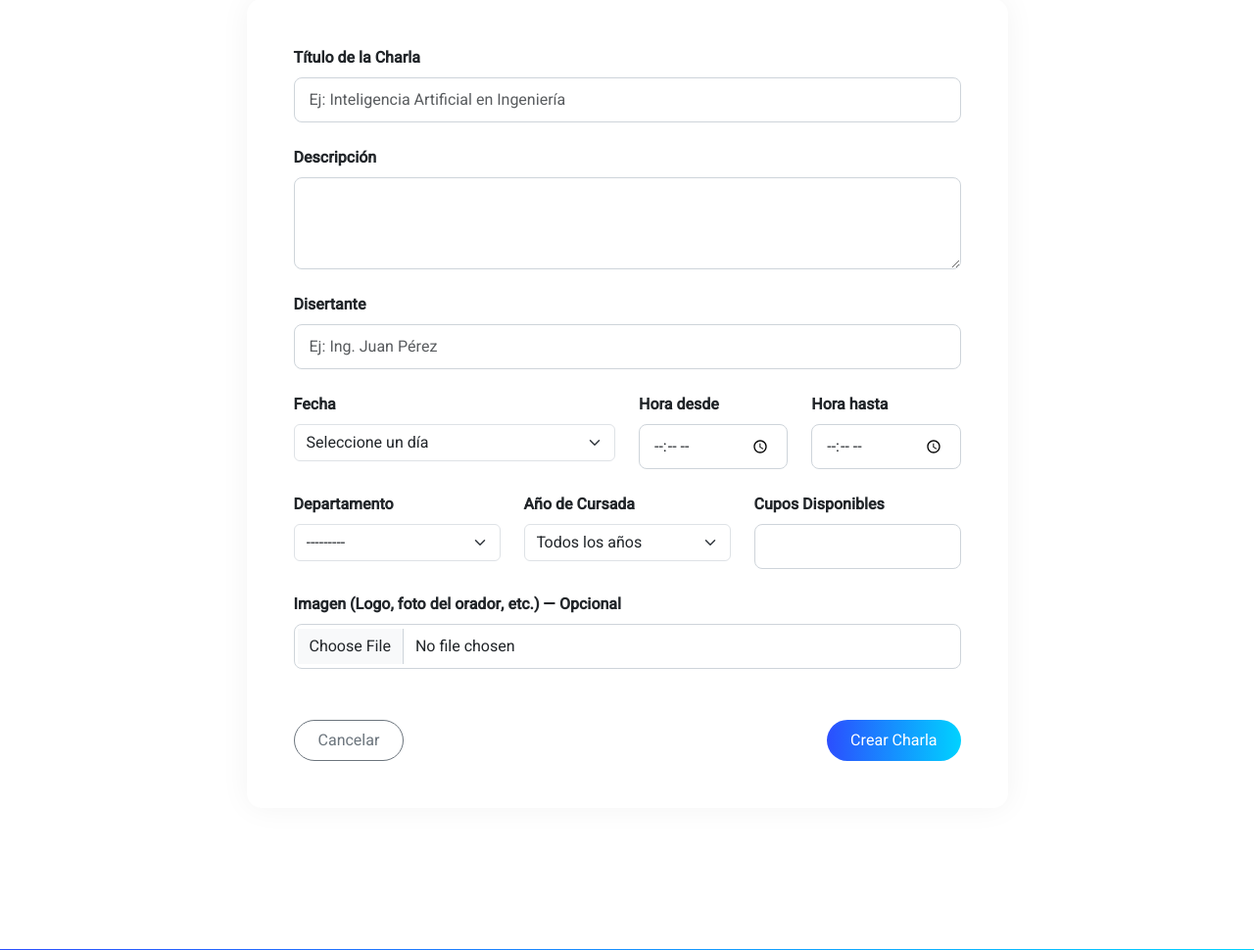
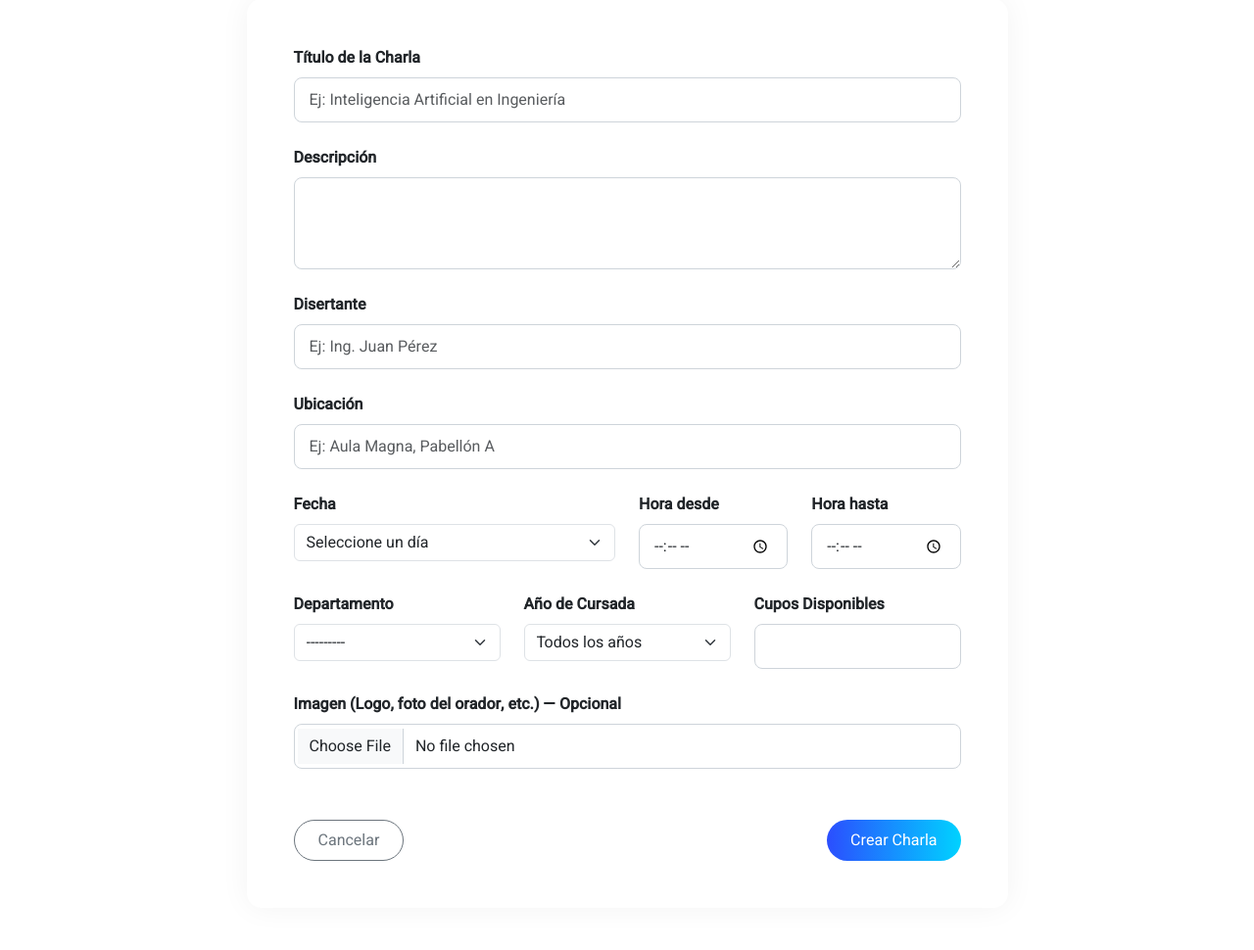
Before and after one commit to UTN-FRLP-Sau/jornadas-django, a Django app: page /admin/talk/new/ in a window 1280 px wide. Shown: the part 277-1247 px from the top of the page at 98% size. Run offline with Django 5.2, Linux system fonts and the light colour scheme; the visitor is signed in with stand-in values (Sample User, id 1); some libraries are stand-ins or nearby versions.

Commit message:
feat(talks): agregar campo ubicación al modelo, form y template

```diff
--- a/charlas/forms.py
+++ b/charlas/forms.py
@@ -8,7 +8,7 @@ class TalkForm(forms.ModelForm):
 
     class Meta:
         model = Talk
-        fields = ['title', 'description', 'speaker', 'date', 'department', 'capacity', 'target_year', 'image']
+        fields = ['title', 'description', 'speaker', 'date', 'department', 'capacity', 'target_year', 'image', 'location']
         widgets = {
             'title': forms.TextInput(attrs={'class': 'form-control', 'placeholder': 'Ej: Inteligencia Artificial en Ingeniería'}),
             'description': forms.Textarea(attrs={'class': 'form-control', 'rows': 3}),
@@ -26,6 +26,7 @@ class TalkForm(forms.ModelForm):
             'capacity': forms.NumberInput(attrs={'class': 'form-control', 'min': 1}),
             'target_year': forms.Select(attrs={'class': 'form-select'}),
             'image': forms.FileInput(attrs={'class': 'form-control', 'accept': 'image/*'}),
+            'location': forms.TextInput(attrs={'class': 'form-control', 'placeholder': 'Ej: Aula Magna, Pabellón A'}),
         }
         labels = {
             'title': 'Título de la Charla',
@@ -36,6 +37,7 @@ class TalkForm(forms.ModelForm):
             'capacity': 'Cupos Disponibles',
             'target_year': 'Año de Cursada',
             'image': 'Imagen (Logo, foto del orador, etc.) — Opcional',
+            'location': 'Ubicación',
         }
 
     def __init__(self, *args, **kwargs):
--- a/charlas/models.py
+++ b/charlas/models.py
@@ -34,6 +34,8 @@ class Talk(models.Model):
     target_year = models.CharField('Año de Cursada', max_length=50, choices=TARGET_YEAR_CHOICES, default='Todos los años')
     image = models.ImageField('Imagen', upload_to='talk_images/', blank=True, null=True)
     created_at = models.DateTimeField(auto_now_add=True)
+    location = models.CharField(
+        'Ubicación', max_length=255, blank=True, default='')
 
     class Meta:
         verbose_name = 'Charla'
--- a/charlas/templates/charlas/talk_form.html
+++ b/charlas/templates/charlas/talk_form.html
@@ -25,6 +25,10 @@
                             <div class="col-12">
                                 <label class="form-label fw-bold">{{ form.speaker.label }}</label>
                                 {{ form.speaker }}
+                            </div>
+                            <div class="col-12">
+                                <label class="form-label fw-bold">{{ form.location.label }}</label>
+                                {{ form.location }}
                             </div>
                             <div class="col-md-6">
                                 <label class="form-label fw-bold">{{ form.date.label }}</label>
```
Also changed, not shown: charlas/migrations/0002_talk_location.py (added).
